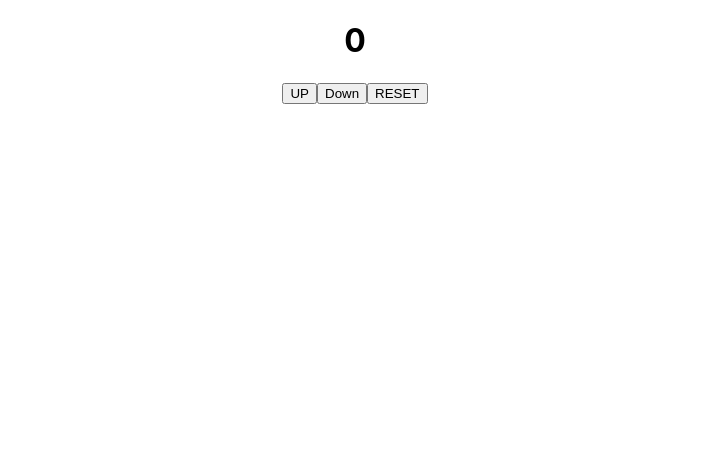
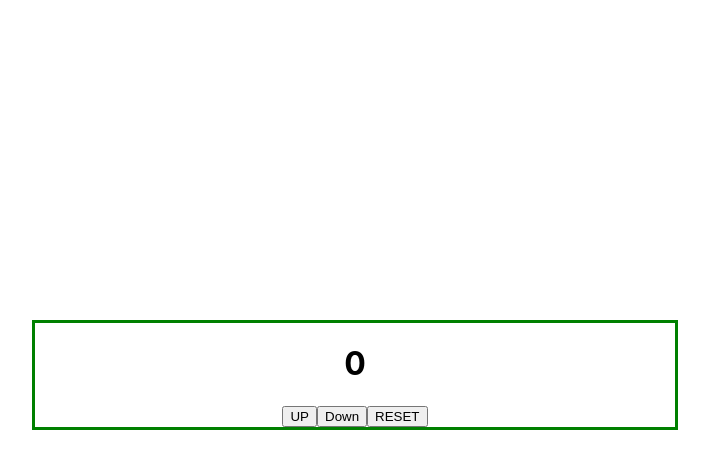
Before and after one commit to J2b2590/practice_assesment, a React (Create React App) app: page / in a window 1280 px wide. Shown: the top 468 px of the page, without its empty margins (285-994 px from the left). Built offline with nearby package versions, Linux system fonts and the light colour scheme.

Commit message:
added to styling to counter div

```diff
--- a/src/Counter.js
+++ b/src/Counter.js
@@ -4,7 +4,15 @@ const Counter = (props) => {
   console.log(props, "count");
 
   return (
-    <div style={{ margin: "0", textAlign: "center" }}>
+    <div
+      style={{
+        margin: "0 auto",
+        marginTop: "25%",
+        textAlign: "center",
+        width: "50%",
+        border: "3px solid green",
+      }}
+    >
       <h1>{props.count}</h1>
       <button onClick={() => props.UpCount()}>UP</button>
       <button onClick={() => props.DownCount()}>Down</button>
```
